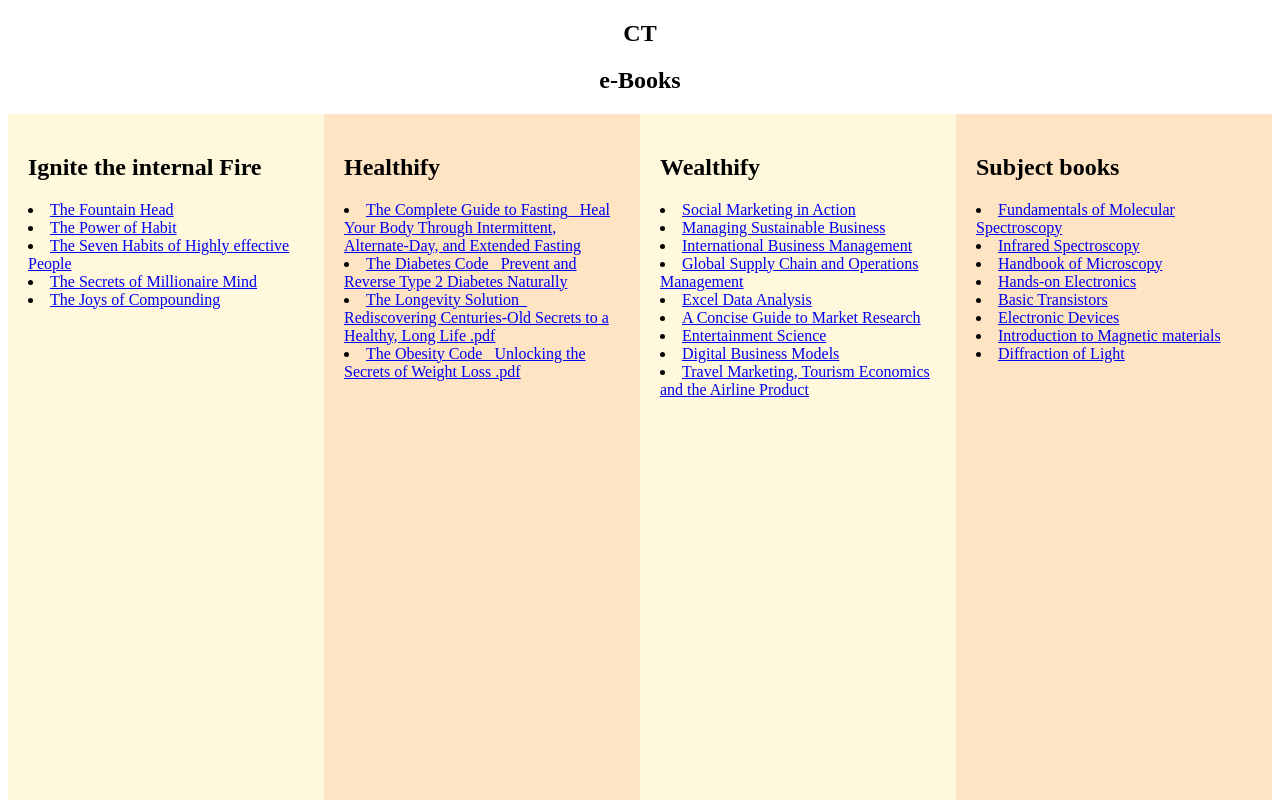
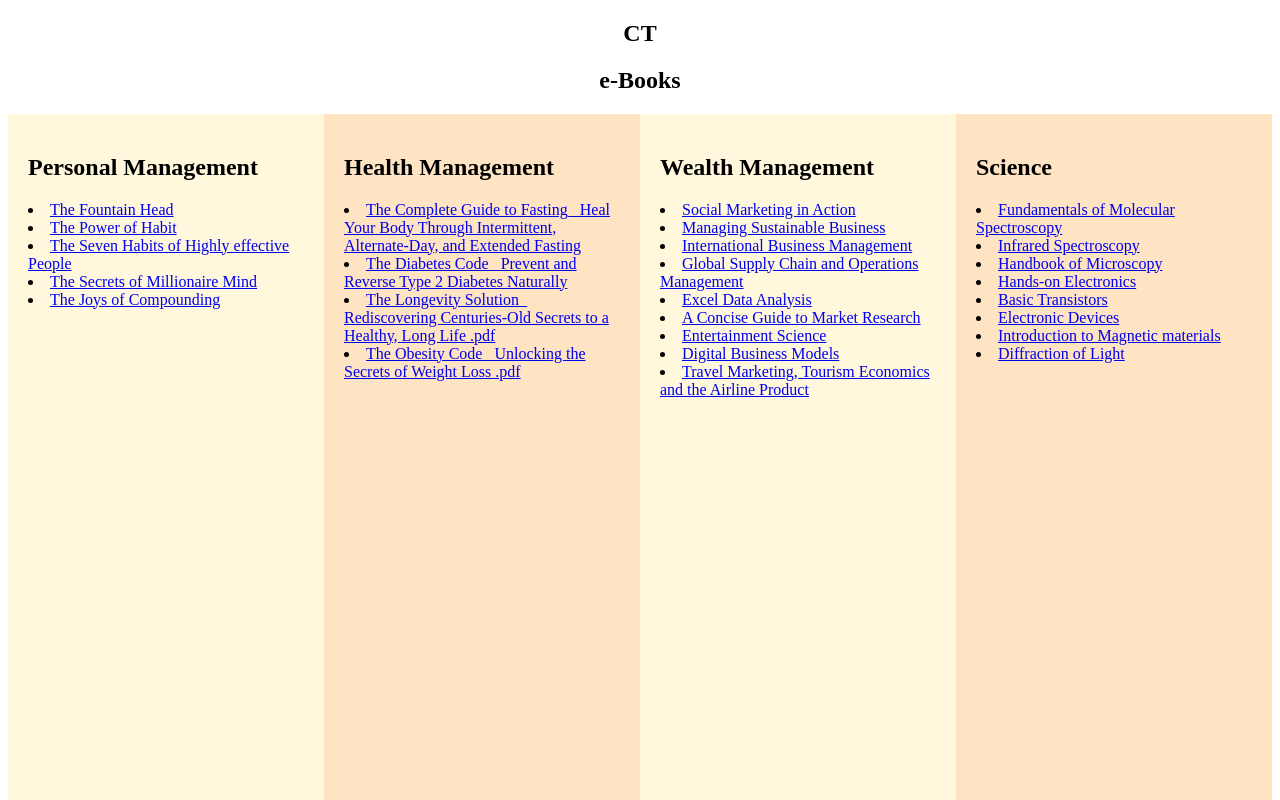
Before and after one commit to ctwellthify/ctwellthify.github.io, a plain HTML site: page index.html in a window 1280 px wide. Shown: the top 800 px of the page. Drawn offline with Linux system fonts and the light colour scheme.

Commit message:
Update index.html

```diff
--- a/index.html
+++ b/index.html
@@ -31,7 +31,7 @@
 
 <div class="row">
   <div class="column" style="background-color:#FFF8DC;">
-    <h2>Ignite the internal Fire</h2>
+    <h2>Personal Management</h2>
 
    </li>
    <li><a href="https://drive.google.com/file/d/1OHaB_KrjB9xrvVAKF8YAi97_AAjaR5H0/view?usp=sharing">The Fountain Head</a></li>
@@ -45,7 +45,7 @@
 
   </div>
   <div class="column" style="background-color:#FFE4C4;">
-    <h2> Healthify</h2>
+    <h2> Health Management</h2>
    <li><a href="   https://drive.google.com/file/d/1g0pYWvkL7NYxDq_pMtK-dCEeWlCbL8H9/view?usp=sharing">  The Complete Guide to Fasting_ Heal Your Body Through Intermittent, Alternate-Day, and Extended Fasting </a></li>
   <li><a href="   https://drive.google.com/file/d/1f8XkdGyPVdM6IzyN2ERH4MviQLXEw90I/view?usp=sharing"> The Diabetes Code_ Prevent and Reverse Type 2 Diabetes Naturally  </a></li>
   <li><a href="   https://drive.google.com/file/d/1UQo-Ohua7MQu1Xu074-gtNY68cNoHsa3/view?usp=sharing"> The Longevity Solution_ Rediscovering Centuries-Old Secrets to a Healthy, Long Life .pdf </a></li>
@@ -53,7 +53,7 @@
 
   </div>
   <div class="column" style="background-color:#FFF8DC;">
-    <h2>Wealthify</h2>
+    <h2>Wealth Management</h2>
     <li><a href="  https://drive.google.com/file/d/1NP0gfIUK8MIPzE4inZLAMzfld9wrzu-_/view?usp=sharing">Social Marketing in Action</a></li>
   <li><a href="   https://drive.google.com/file/d/1z5s9C7uHs4nt6qMjhe8QecDd1LiBnsx1/view?usp=sharing">  Managing Sustainable Business</a></li>
   <li><a href="   https://drive.google.com/file/d/1iNx2JT-7-kJyza1RbyQBoEPg8xziewY0/view?usp=sharing">  International Business
@@ -70,7 +70,7 @@ Economics and the Airline
 Product</a></li>
       </div>
 <div class="column" style="background-color:#FFE4C4;">
-    <h2>Subject books</h2>
+    <h2>Science</h2>
    <li><a href="https://drive.google.com/file/d/1AjJzHQixl96SVWHOv555rpKX_lzRnRK6/view?usp=sharing"> Fundamentals of Molecular Spectroscopy</a></li>
      <li><a href="https://drive.google.com/file/d/1ByGsuxg2MY6NudgUeogWQX7AcEqbwjOC/view?usp=sharing">Infrared Spectroscopy</a></li>
     <li><a href="https://drive.google.com/file/d/1qNp-jE4iwkIUHgyvtrXBGn9RU2YMfy1e/view?usp=sharing">  Handbook of Microscopy</a></li>
```
